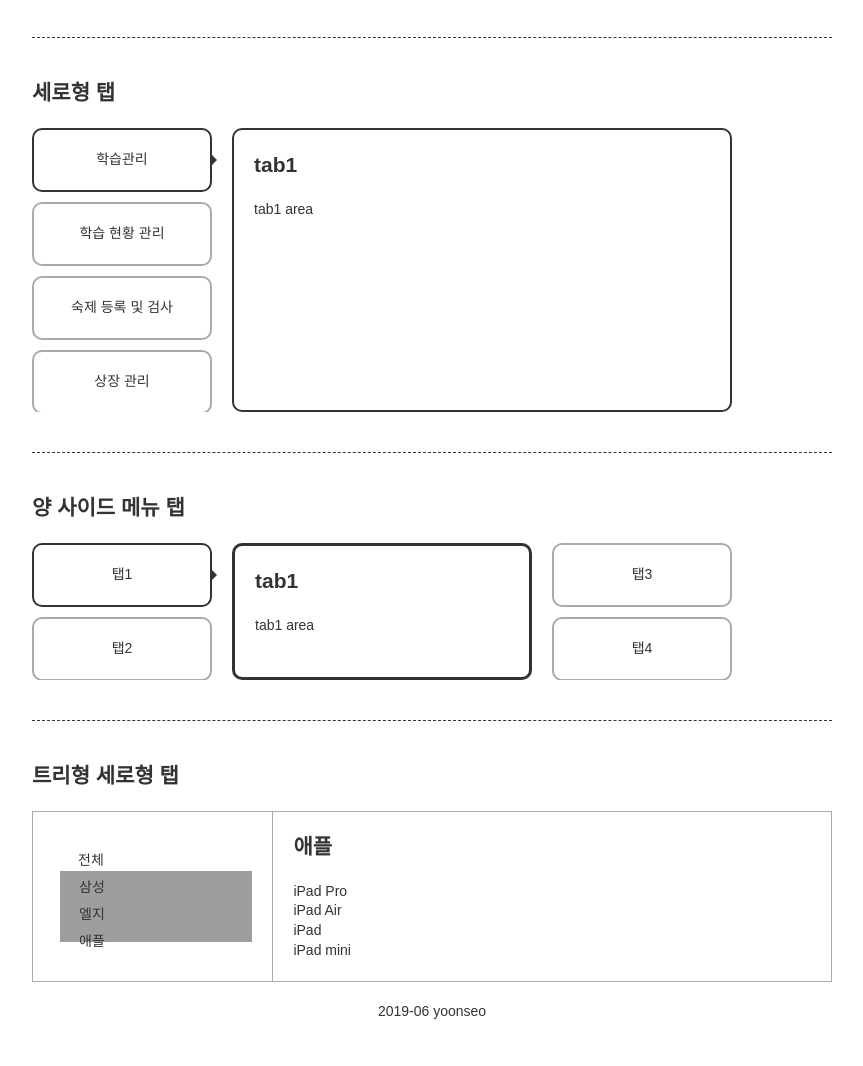
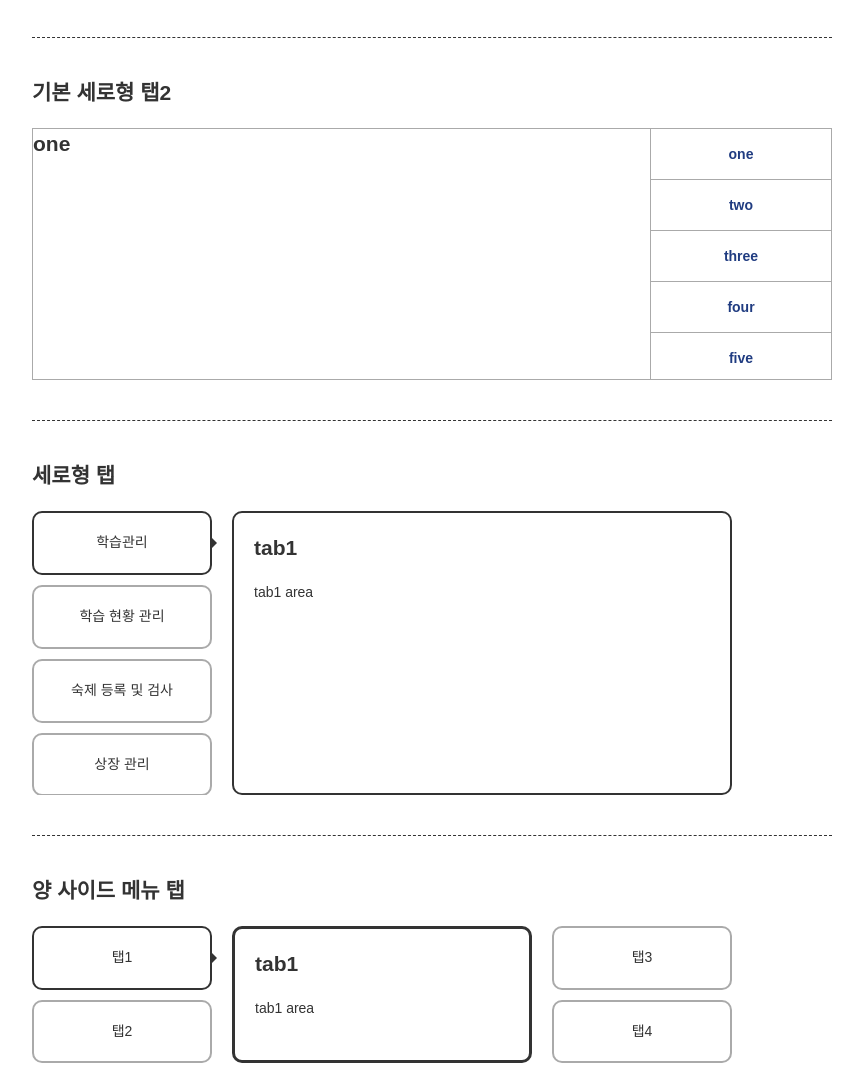
Before and after one commit to leeyoonseo/study_tab, a plain HTML site: page index.html in a window 1280 px wide. Shown: the part 1407-2473 px from the top of the page, without its empty margins (208-1071 px from the left). Drawn offline with nearby package versions, Linux system fonts and the light colour scheme; grey boxes are pictures that could not be loaded.

Commit message:
js 선택자 수정, 세로형 샘플 추가

```diff
--- a/css/ui.tab.css
+++ b/css/ui.tab.css
@@ -68,11 +68,27 @@ footer{ text-align:center; }
 .tab_vertical{ overflow:hidden; height:284px; }
 .tab_vertical .tab{ display:inline-block; float:left; }
 .tab_vertical .tab a{ display:block; padding:20px; width:180px; text-align:center; border:2px solid #aaa; border-radius:10px; box-sizing:border-box; }
+.tab_vertical .tab a + a{ margin-top:10px; }
 .tab_vertical .tab a.on{ position:relative; border-color:#333; }
 .tab_vertical .tab a.on:before{ content:''; display:block; position:absolute; top:50%; right:-7px; margin-top:-5px; width:0px; height:0px; border-top:5px solid transparent; border-bottom:5px solid transparent; border-right:5px solid none; border-left:5px solid #333; }
-.tab_vertical .tab a + a { margin-top:10px; }
+.tab_vertical .tab li + li a { margin-top:10px; }
 
 .tab_vertical .tab_content{ padding:20px; margin:0 20px; float:left; width:500px; height:100%; border:2px solid #333; border-radius:10px;  box-sizing:border-box; }
+
+/* ##### 세로형 2 ##### */
+.tab_vertical_menu{ height:250px; border:1px solid #aaa; }
+.tab_vertical_menu .tab_content{ width:516px; height:100%; float:left; }
+.tab_vertical_menu .tab_content .content{ margin:0; height:100%; }
+.tab_vertical_menu .tab{ width:180px; height:100%; float:right; border-left:1px solid #aaa; }
+.tab_vertical_menu .tab a{ display:inline-block; width:100%; height:50px; line-height:50px; box-sizing:border-box; color:#203C81; font-weight:700; text-align:center; }
+.tab_vertical_menu .tab li + li{ border-top:1px solid #aaa; }
+.tab_vertical_menu .tab a:hover{ background-color:rgba(32,60,129,0.1); }
+
+.tab_vertical_menu .content.looby{ background:url(http://img.littlefox.co.kr/static/contents/img/C0008186/main_new.jpg?241856)no-repeat; }
+.tab_vertical_menu .content.moster{ background:url(http://img.littlefox.co.kr/static/contents/img/C0008158/main_new.jpg?031038)no-repeat; }
+.tab_vertical_menu .content.central{ background:url(http://img.littlefox.co.kr/static/contents/img/C0008079/main_new.jpg?040509)no-repeat; }
+.tab_vertical_menu .content.balto{ background:url(http://img.littlefox.co.kr/static/contents/img/C0002863/main_new.jpg?201328)no-repeat; }
+.tab_vertical_menu .content.peter{ background:url(http://img.littlefox.co.kr/static/contents/img/C0008124/main_new.jpg?140724)no-repeat; }
 
 /* 양쪽 사이드로 있을 경우 */
 .tab_both{ overflow:hidden; height:137px; }
--- a/index.html
+++ b/index.html
@@ -145,6 +145,41 @@
     </div> <!-- //.section -->
 
     <div class="section">
+      <h2>기본 세로형 탭2</h2>
+      <div class="tab_vertical_menu">
+        <div class="tab_content">
+          <div class="content one">
+            <h2>one</h2>
+          </div>
+
+          <div class="content two">
+            <h2>two</h2>
+          </div>
+
+          <div class="content three">
+            <h2>three</h2>
+          </div>
+
+          <div class="content four">
+            <h2>four</h2>
+          </div>
+
+          <div class="content five">
+            <h2>five</h2>
+          </div>
+        </div>
+
+        <ol class="tab">
+          <li><a href=".one">one</a></li>
+          <li><a href=".two">two</a></li>
+          <li><a href=".three">three</a></li>
+          <li><a href=".four">four</a></li>
+          <li><a href=".five">five</a></li>
+        </ol>
+      </div>
+    </div> <!-- //.section -->
+
+    <div class="section">
         <h2>세로형 탭</h2>
         <div class="tab_vertical">
           <div class="tab">
@@ -287,7 +322,7 @@ pageUI = (function(){
     //FristLoad
 
     // 일반 탭
-    $('.tab_default .tab a, .tab_vertical .tab a, .tab_default_vertical .tab a, .tab_tree .tab a').tabManager({ container : '.tab_content' });
+    $('.tab_default .tab a, .tab_vertical .tab a, .tab_default_vertical .tab a, .tab_tree .tab a, .tab_vertical_menu .tab a').tabManager({ container : '.tab_content' });
 
     // 마우스 오버 탭
     $('.tab.mouseover a').tabManager({
--- a/js/ui.tab.js
+++ b/js/ui.tab.js
@@ -53,7 +53,8 @@
     }
 
     function triggerClick(target){
-      target.eq(info.defaultTab).trigger('click');
+      var $target = target.closest('.tab').find('a').eq(info.defaultTab);
+      $target.trigger('click');
     }
   };
 }(jQuery));
```
